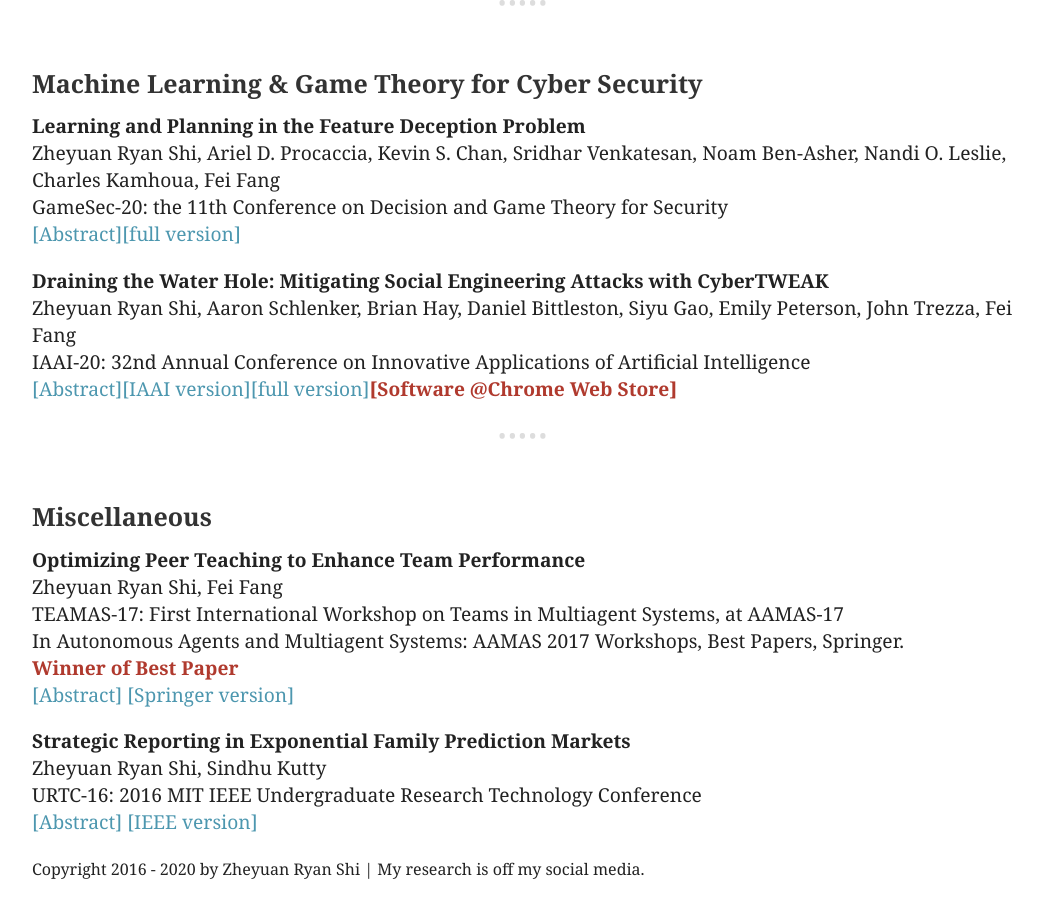
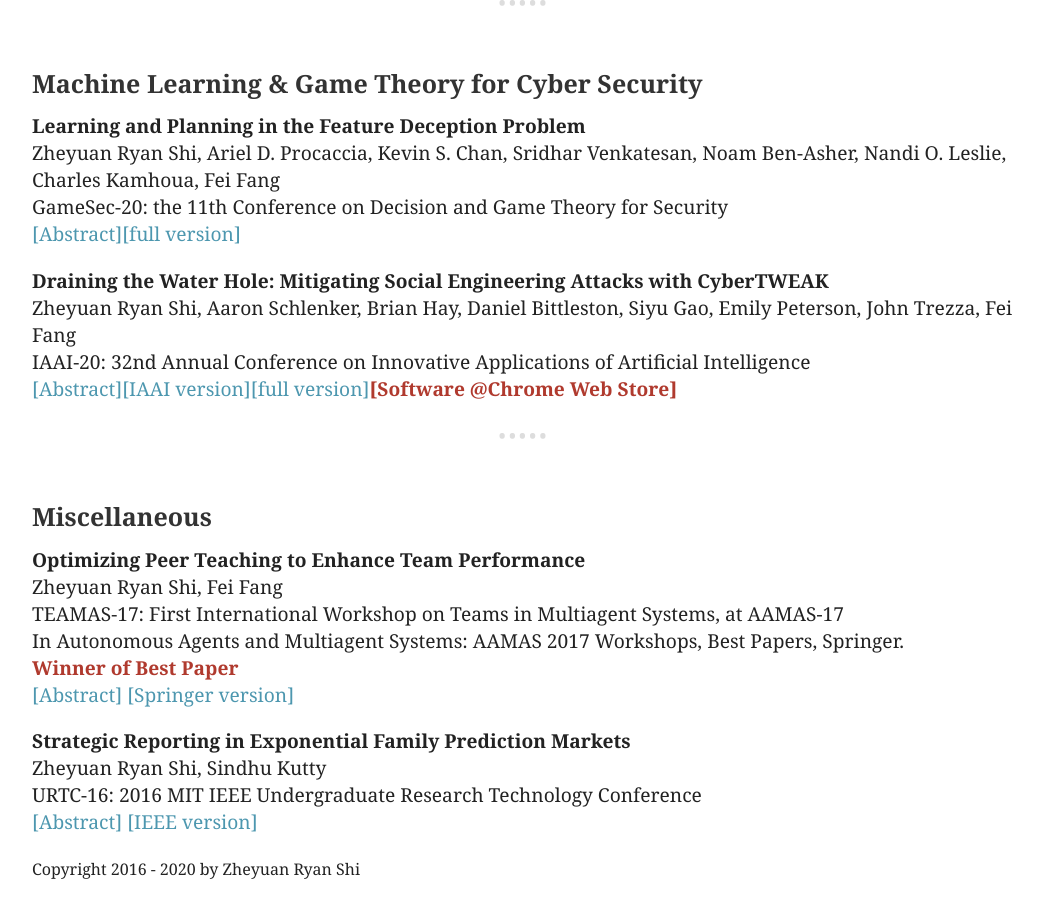
Before and after one commit to ryanzshi/ryanzshi.github.io, a Jekyll site: the page built from index.md, in a window 1280 px wide and 900 px high, scrolled down 1946 px. Shown: the whole window, without its empty margins (116-1158 px from the left). Built offline with Jekyll 4.4.1, drawn with Linux system fonts in a browser that asks for light colours; some of the changed text lies outside the part shown.

Commit message:
Update index.md

```diff
--- a/index.md
+++ b/index.md
@@ -212,5 +212,5 @@ URTC-16: 2016 MIT IEEE Undergraduate Research Technology Conference
 
 
 <footer>
-<p><small>Copyright 2016 - {{site.time | date:"%Y"}} by Zheyuan Ryan Shi | My research is off my social media. </small></p>
+<p><small>Copyright 2016 - {{site.time | date:"%Y"}} by Zheyuan Ryan Shi </small></p>
 </footer>
```
Also changed, not shown: other parts of index.md (+1 -1 lines).
